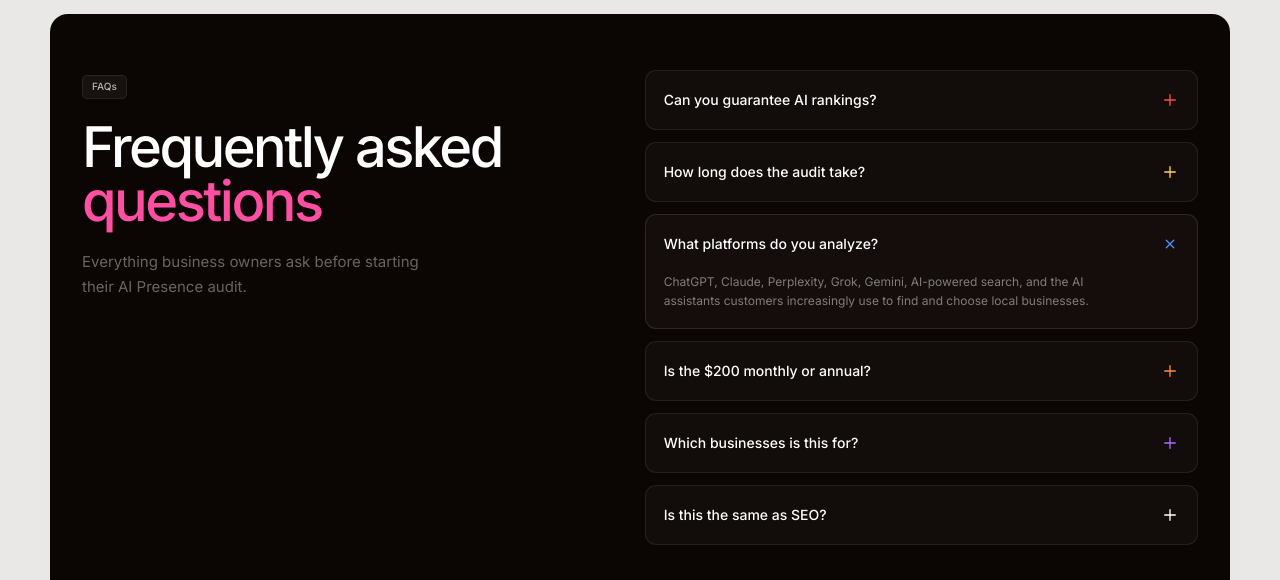
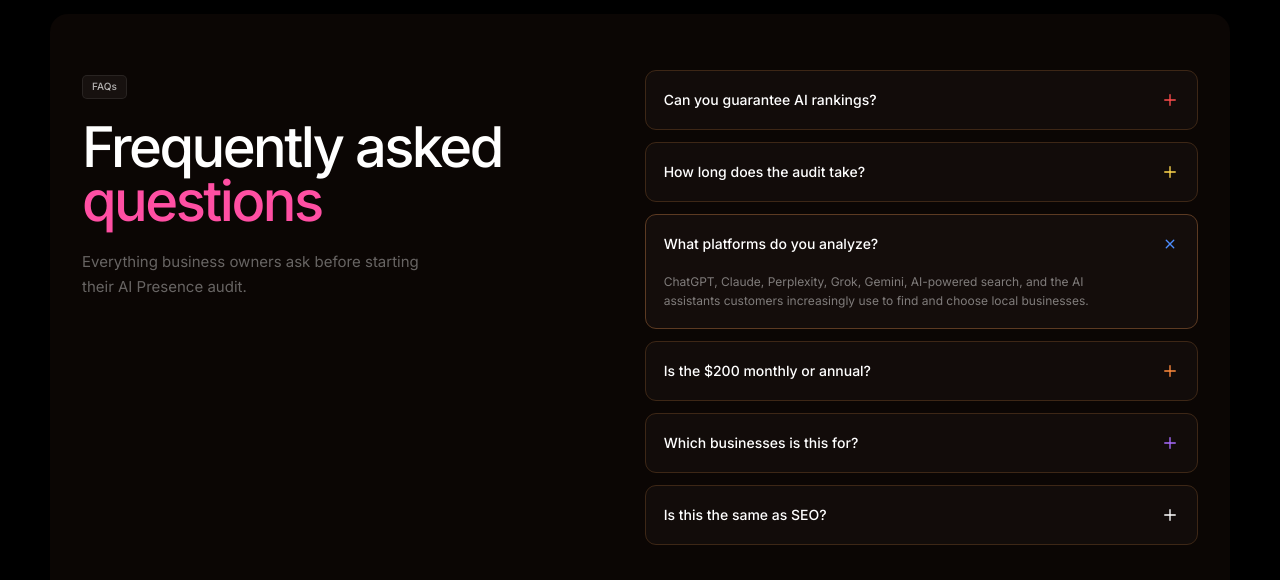
Before and after one commit to 2romanroyce8/sfb-connect, a Next.js app: page / in a window 1280 px wide. Shown: the part 8220-8800 px from the top of the page. Built offline with nearby package versions, Linux system fonts and the light colour scheme; no server answers.

Commit message:
FAQ section: black page background, brown accordion card borders

```diff
--- a/components/home/FaqSection.tsx
+++ b/components/home/FaqSection.tsx
@@ -54,7 +54,7 @@ function FaqItem({
       className="rounded-[11px] overflow-hidden border transition-colors duration-200"
       style={{
         background: isOpen ? "#140d0b" : "#120c0a",
-        borderColor: isOpen ? "rgba(255,255,255,0.10)" : "rgba(255,255,255,0.08)",
+        borderColor: isOpen ? "#5c3a22" : "#3d2716",
       }}
     >
       <button
@@ -98,7 +98,7 @@ export default function FaqSection() {
     <section
       className="py-20 md:py-28 px-6"
       id="faq"
-      style={{ background: "#eae8e6" }}
+      style={{ background: "#000000" }}
     >
       <Reveal>
         <div
```
